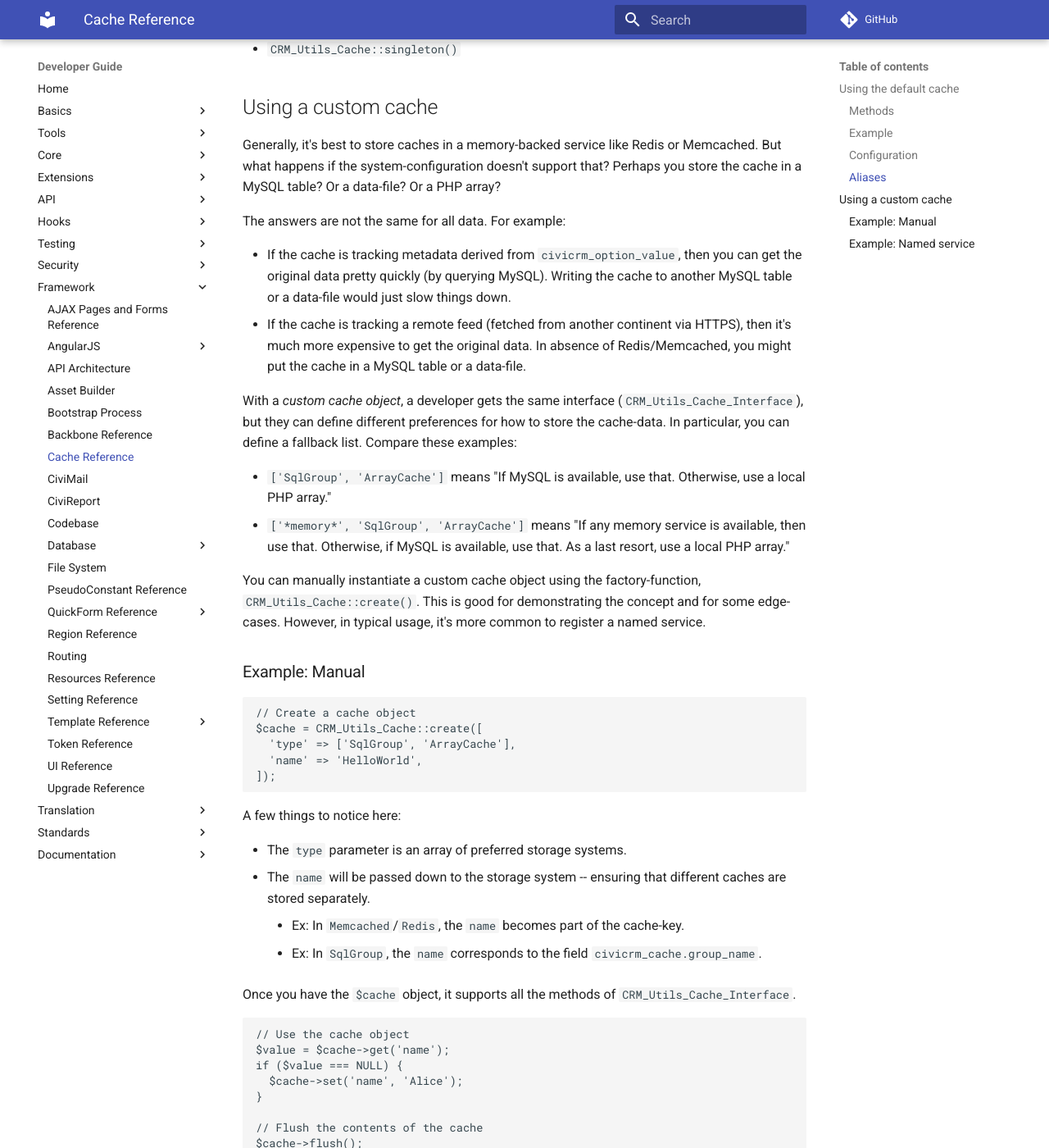
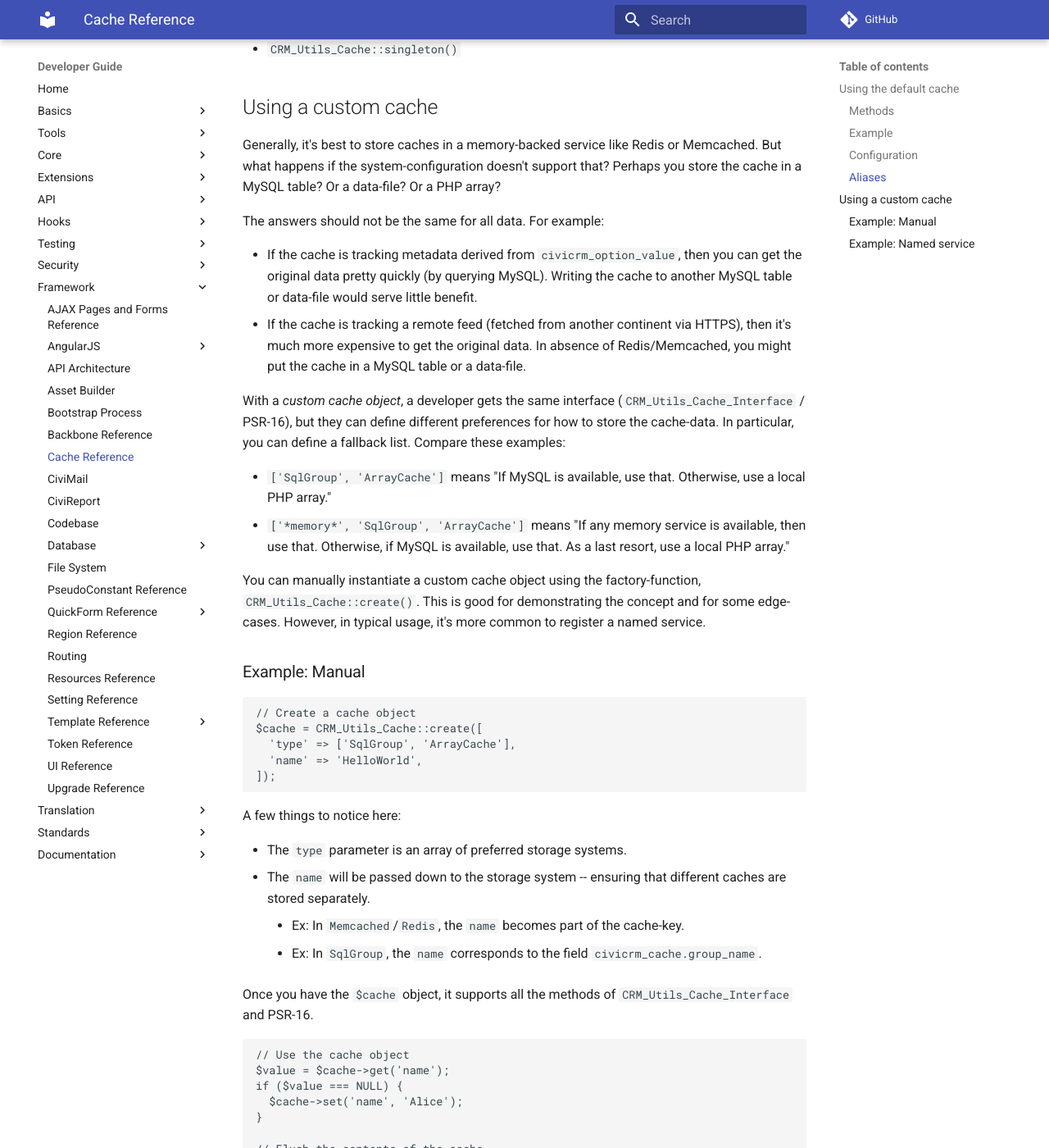
Before and after one commit to civicrm/civicrm-dev-docs, an MkDocs documentation site: the page built from docs/framework/cache.md, in a window 1280 px wide and 1400 px high, scrolled down 1844 px. Shown: the whole window at 82% size. Built offline with MkDocs 1.6.1 and Material for MkDocs 9.7.7, drawn with Linux system fonts in a browser that asks for light colours; comment, search, counter and statistics services are not loaded; old or Windows-style settings are respelled for this version of MkDocs.

Commit message:
cache.md - Minor edits

````diff
--- a/docs/framework/cache.md
+++ b/docs/framework/cache.md
@@ -79,14 +79,14 @@ In reading code, you may find these three notations -- which all refer to the sa
 Generally, it's best to store caches in a memory-backed service like Redis or Memcached. But what happens if the system-configuration doesn't support that?
 Perhaps you store the cache in a MySQL table? Or a data-file? Or a PHP array?
 
-The answers are not the same for all data. For example:
+The answers should not be the same for all data. For example:
 
 * If the cache is tracking metadata derived from `civicrm_option_value`, then you can get the original data pretty quickly (by querying MySQL).
-  Writing the cache to another MySQL table or a data-file would just slow things down.
+  Writing the cache to another MySQL table or data-file would serve little benefit.
 * If the cache is tracking a remote feed (fetched from another continent via HTTPS), then it's much more expensive to get the original data. In absence of
   Redis/Memcached, you might put the cache in a MySQL table or a data-file.
 
-With a *custom cache object*, a developer gets the same interface (`CRM_Utils_Cache_Interface`), but they can define different preferences
+With a *custom cache object*, a developer gets the same interface (`CRM_Utils_Cache_Interface` / PSR-16), but they can define different preferences
 for how to store the cache-data. In particular, you can define a fallback list. Compare these examples:
 
 * `['SqlGroup', 'ArrayCache']` means "If MySQL is available, use that. Otherwise, use a local PHP array."
@@ -112,7 +112,7 @@ A few things to notice here:
     * Ex: In `Memcached`/`Redis`, the `name` becomes part of the cache-key.
     * Ex: In `SqlGroup`, the `name` corresponds to the field `civicrm_cache.group_name`.
 
-Once you have the `$cache` object, it supports all the methods of `CRM_Utils_Cache_Interface`.
+Once you have the `$cache` object, it supports all the methods of `CRM_Utils_Cache_Interface` and PSR-16.
 
 ```php
 // Use the cache object
@@ -143,7 +143,7 @@ As before, notice that:
 
 * The `type` parameter is an array of preferred storage systems. It will choose the first valid driver.
 * The `name` will be passed down to the storage system.
-* The service is an instance of `CRM_Utils_Cache_Interface`.
+* The service is an instance of `CRM_Utils_Cache_Interface` (PSR-16).
 
 Once the service is declared, we can get a reference to the cache in several ways:
 
````
